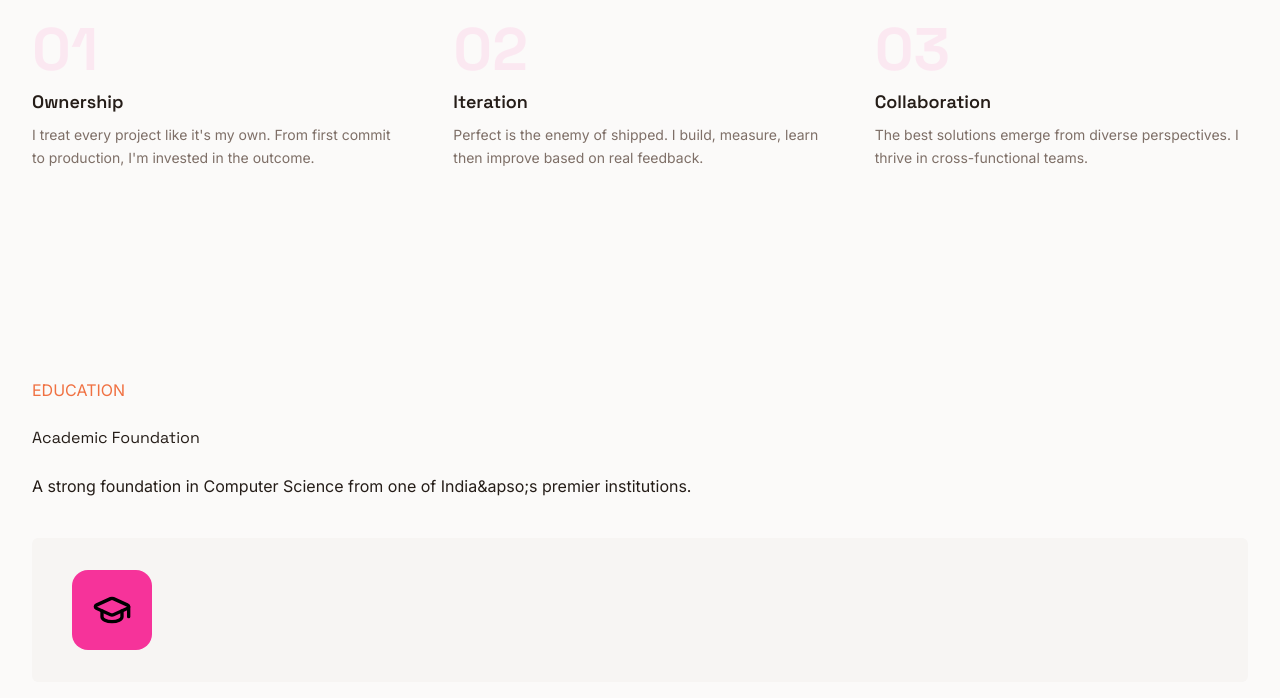
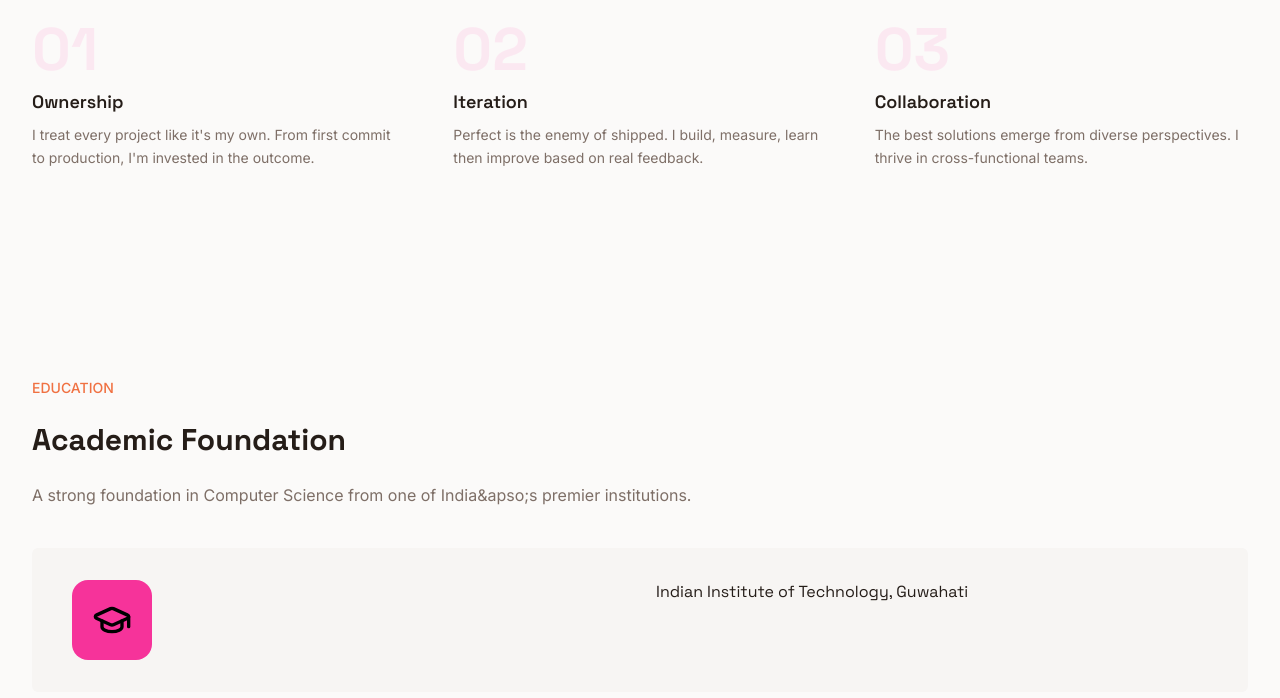
Before and after one commit to Ashu112/Portfolio-v2, a Next.js app: page / in a window 1280 px wide. Shown: the part 2336-3034 px from the top of the page. Built offline with nearby package versions, Linux system fonts and the light colour scheme.

Commit message:
education card UI added

```diff
--- a/src/components/Education.tsx
+++ b/src/components/Education.tsx
@@ -6,9 +6,9 @@ export default function Education() {
       <div className="section-container py-20">
         <div className="space-y-10">
           <div className="space-y-6">
-            <p className="text-primary">EDUCATION</p>
-            <h2>Academic Foundation</h2>
-            <p>
+            <p className="text-primary text-sm font-medium">EDUCATION</p>
+            <h2 className="text-3xl font-bold">Academic Foundation</h2>
+            <p className="text-muted-foreground text-base leading-relaxed">
               A strong foundation in Computer Science from one of India&apso;s
               premier institutions.
             </p>
@@ -17,7 +17,9 @@ export default function Education() {
             <div className="flex h-20 w-20 items-center justify-center rounded-2xl bg-pink-500">
               <GraduationCap className="h-10 w-10 text-black" />
             </div>
-            <div></div>
+            <div className="space-y-4">
+              <h3>Indian Institute of Technology, Guwahati</h3>
+            </div>
           </div>
         </div>
       </div>
```
